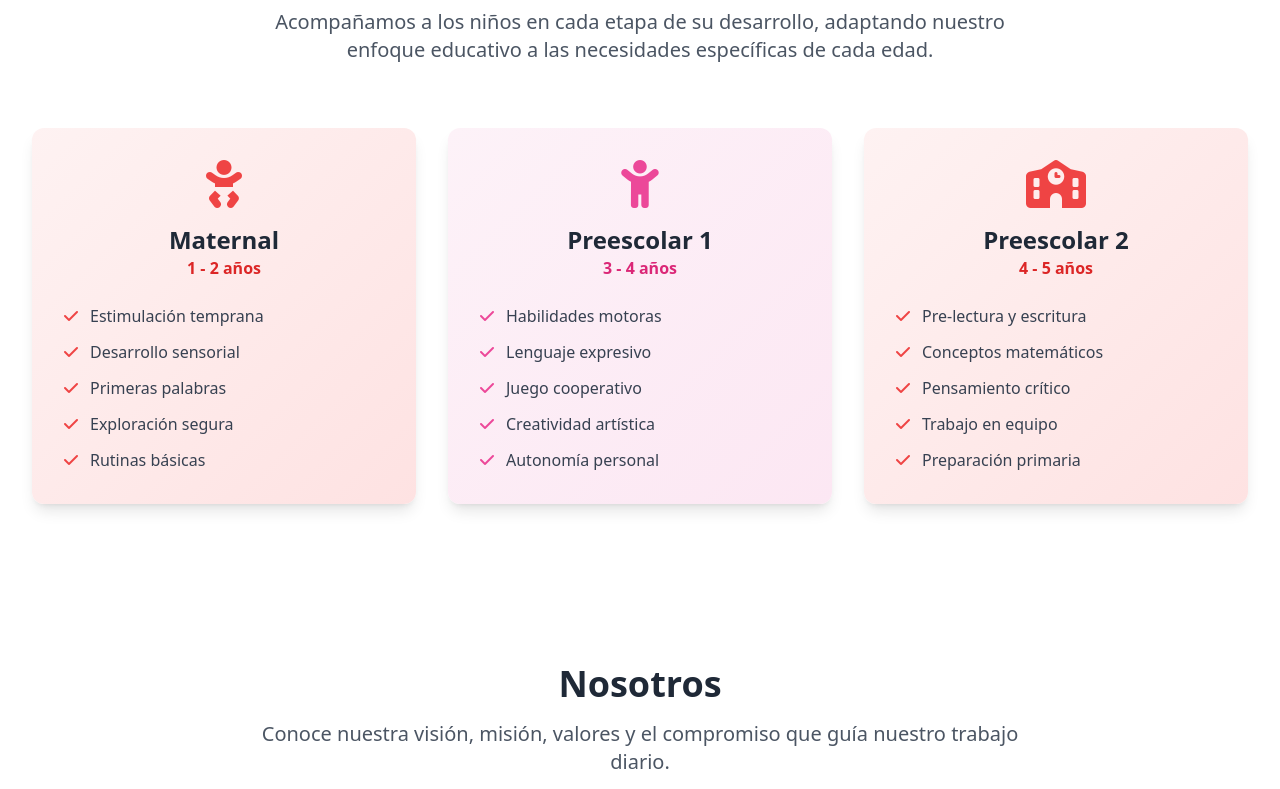
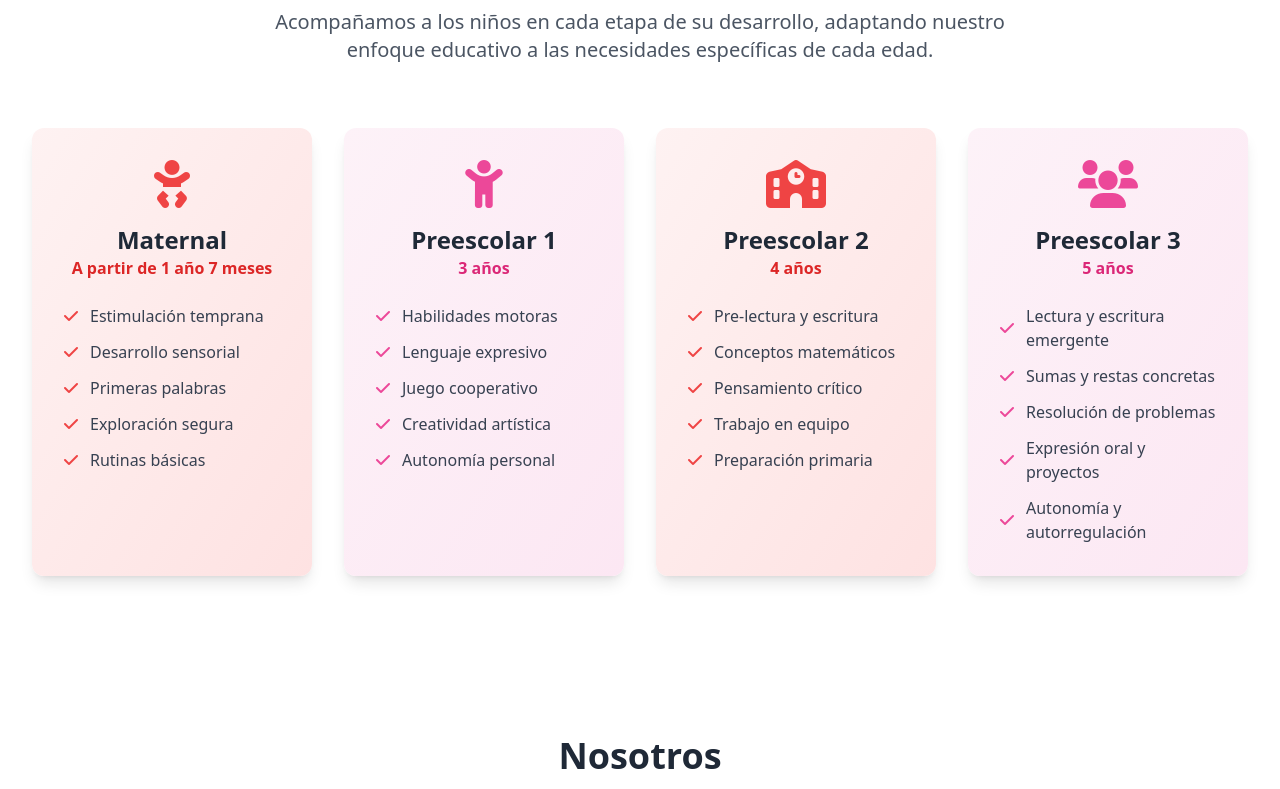
Before and after one commit to edfloreshz/creciendojuntos.edu.mx, a plain HTML site: page index.html in a window 1280 px wide. Shown: the part 1180-1969 px from the top of the page. Drawn offline with nearby package versions, Linux system fonts and the light colour scheme.

Commit message:
fix: schedule and levels

```diff
--- a/index.html
+++ b/index.html
@@ -101,7 +101,7 @@
         <div class="relative z-10 flex items-center justify-center h-full">
             <div class="text-center text-white px-4">
                 <h1 class="text-3xl md:text-5xl lg:text-6xl font-bold mb-4 drop-shadow-lg">
-                    <span class="text-red-300">Creciendo Juntos</span>
+                    <span class="text-red-500">Creciendo Juntos</span>
                 </h1>
                 <p class="text-lg md:text-xl lg:text-2xl mb-6 drop-shadow-md max-w-3xl mx-auto">
                     Donde cada día es una nueva aventura de aprendizaje, risas y crecimiento
@@ -163,13 +163,13 @@
                     a las necesidades específicas de cada edad.
                 </p>
             </div>
-            <div class="grid grid-cols-1 md:grid-cols-3 gap-8">
+            <div class="grid grid-cols-1 md:grid-cols-4 gap-8">
                 <!-- Maternal -->
                 <div class="bg-gradient-to-br from-primary-50 to-primary-100 rounded-xl p-8 shadow-lg">
                     <div class="text-center mb-6">
                         <i class="fas fa-baby text-5xl text-primary-500 mb-4"></i>
                         <h3 class="text-2xl font-bold text-gray-800">Maternal</h3>
-                        <p class="text-primary-600 font-semibold">1 - 2 años</p>
+                        <p class="text-primary-600 font-semibold">A partir de 1 año 7 meses</p>
                     </div>
                     <ul class="space-y-3 text-gray-700">
                         <li class="flex items-center">
@@ -200,7 +200,7 @@
                     <div class="text-center mb-6">
                         <i class="fas fa-child text-5xl text-secondary-500 mb-4"></i>
                         <h3 class="text-2xl font-bold text-gray-800">Preescolar 1</h3>
-                        <p class="text-secondary-600 font-semibold">3 - 4 años</p>
+                        <p class="text-secondary-600 font-semibold">3 años</p>
                     </div>
                     <ul class="space-y-3 text-gray-700">
                         <li class="flex items-center">
@@ -231,7 +231,7 @@
                     <div class="text-center mb-6">
                         <i class="fas fa-school text-5xl text-primary-500 mb-4"></i>
                         <h3 class="text-2xl font-bold text-gray-800">Preescolar 2</h3>
-                        <p class="text-primary-600 font-semibold">4 - 5 años</p>
+                        <p class="text-primary-600 font-semibold">4 años</p>
                     </div>
                     <ul class="space-y-3 text-gray-700">
                         <li class="flex items-center">
@@ -253,6 +253,37 @@
                         <li class="flex items-center">
                             <i class="fas fa-check text-primary-500 mr-3"></i>
                             Preparación primaria
+                        </li>
+                    </ul>
+                </div>
+
+                <!-- Preescolar 3 -->
+                <div class="bg-gradient-to-br from-secondary-50 to-secondary-100 rounded-xl p-8 shadow-lg">
+                    <div class="text-center mb-6">
+                        <i class="fas fa-users text-5xl text-secondary-500 mb-4"></i>
+                        <h3 class="text-2xl font-bold text-gray-800">Preescolar 3</h3>
+                        <p class="text-secondary-600 font-semibold">5 años</p>
+                    </div>
+                    <ul class="space-y-3 text-gray-700">
+                        <li class="flex items-center">
+                            <i class="fas fa-check text-secondary-500 mr-3"></i>
+                            Lectura y escritura emergente
+                        </li>
+                        <li class="flex items-center">
+                            <i class="fas fa-check text-secondary-500 mr-3"></i>
+                            Sumas y restas concretas
+                        </li>
+                        <li class="flex items-center">
+                            <i class="fas fa-check text-secondary-500 mr-3"></i>
+                            Resolución de problemas
+                        </li>
+                        <li class="flex items-center">
+                            <i class="fas fa-check text-secondary-500 mr-3"></i>
+                            Expresión oral y proyectos
+                        </li>
+                        <li class="flex items-center">
+                            <i class="fas fa-check text-secondary-500 mr-3"></i>
+                            Autonomía y autorregulación
                         </li>
                     </ul>
                 </div>
@@ -485,9 +516,10 @@
                     <select id="nivel-interes" name="nivel-interes" required
                         class="w-full appearance-none bg-white px-4 pr-10 py-3 border border-gray-300 rounded-lg shadow-sm focus:ring-2 focus:ring-primary-500 focus:border-transparent text-gray-700">
                         <option value="">Selecciona un nivel</option>
-                        <option value="maternal">Maternal (1-2 años)</option>
-                        <option value="preescolar1">Preescolar 1 (3-4 años)</option>
-                        <option value="preescolar2">Preescolar 2 (4-5 años)</option>
+                        <option value="maternal">Maternal (A partir de 1 año 7 meses)</option>
+                        <option value="preescolar1">Preescolar 1 (3 años)</option>
+                        <option value="preescolar2">Preescolar 2 (4 años)</option>
+                        <option value="preescolar3">Preescolar 3 (5 años)</option>
                     </select>
                 </div>
 
@@ -497,9 +529,8 @@
                     <select id="horario-preferencia" name="horario-preferencia"
                         class="w-full appearance-none bg-white px-4 pr-10 py-3 border border-gray-300 rounded-lg shadow-sm focus:ring-2 focus:ring-primary-500 focus:border-transparent text-gray-700">
                         <option value="">Selecciona un horario</option>
-                        <option value="matutino">Matutino (8:00 AM - 1:00 PM)</option>
-                        <option value="vespertino">Vespertino (2:00 PM - 6:00 PM)</option>
-                        <option value="extendido">Horario extendido (8:00 AM - 6:00 PM)</option>
+                        <option value="matutino">Horario regular (8:00 AM - 1:00 PM)</option>
+                        <option value="extendido">Horario extendido (6:45 AM - 4:00 PM)</option>
                     </select>
                 </div>
 
@@ -599,9 +630,7 @@
                             <h3 class="text-xl font-semibold text-gray-800">Horarios de Atención</h3>
                         </div>
                         <div class="text-gray-600 ml-10 space-y-1">
-                            <p><strong>Lunes:</strong> 6:45 AM - 5:00 PM</p>
-                            <p><strong>Martes a Jueves:</strong> 6:45 AM - 4:00 PM</p>
-                            <p><strong>Viernes:</strong> 6:45 AM - 5:00 PM</p>
+                            <p><strong>Lunes a Viernes:</strong> 6:45 AM - 4:00 PM</p>
                             <p><strong>Sábados y Domingos:</strong> Cerrado</p>
                         </div>
                     </div>
```
